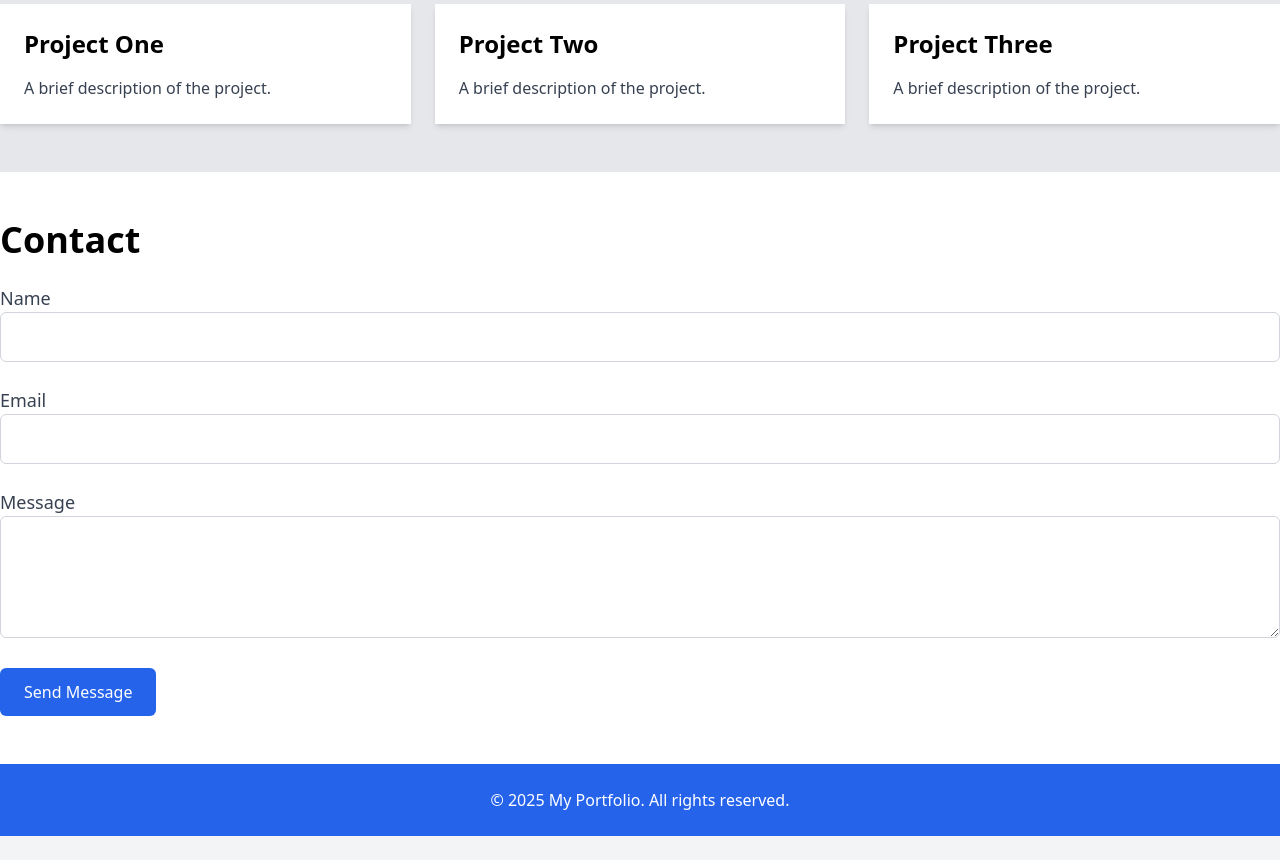
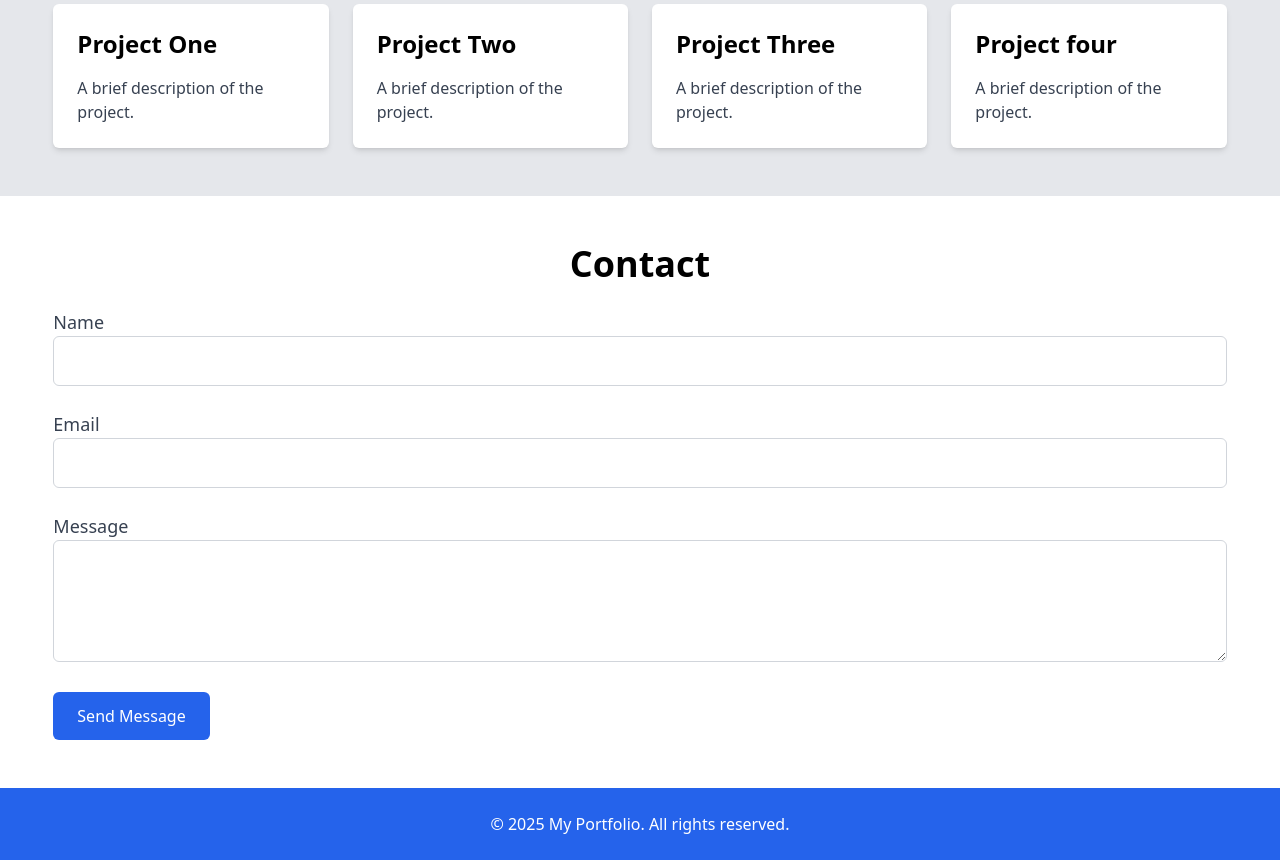
Before and after one commit to bharatroy4D/tailwind-responsive-portfolio, a plain HTML site: page index.html in a window 1280 px wide. Shown: the part 691-1551 px from the top of the page. Before the commit the page ends 1527 px from the top, so only its background shows below. Drawn offline with nearby package versions, Linux system fonts and the light colour scheme.

Commit message:
form section done

```diff
--- a/index.html
+++ b/index.html
@@ -50,22 +50,27 @@
 
     <!-- Projects Section -->
     <section id="projects" class="py-12 bg-gray-200">
-        <div class="container mx-auto">
-            <h2 class="text-4xl font-bold mb-6">Projects</h2>
-            <div class="grid grid-cols-3 gap-6">
+        <div class="container w-11/12 mx-auto">
+            <h2 class="text-4xl font-bold mb-6 text-center ">Projects</h2>
+            <div class="grid grid-cols-2 md:grid-cols-4 gap-6">
                 <!-- Project 1 -->
-                <div class="bg-white p-6 shadow-md">
+                <div class="bg-white p-6 rounded-md shadow-md">
                     <h3 class="text-2xl font-semibold mb-4">Project One</h3>
                     <p class="text-gray-700">A brief description of the project.</p>
                 </div>
                 <!-- Project 2 -->
-                <div class="bg-white p-6 shadow-md">
+                <div class="bg-white p-6 rounded-md shadow-md">
                     <h3 class="text-2xl font-semibold mb-4">Project Two</h3>
                     <p class="text-gray-700">A brief description of the project.</p>
                 </div>
                 <!-- Project 3 -->
-                <div class="bg-white p-6 shadow-md">
+                <div class="bg-white p-6 rounded-md shadow-md">
                     <h3 class="text-2xl font-semibold mb-4">Project Three</h3>
+                    <p class="text-gray-700">A brief description of the project.</p>
+                </div>
+                <!-- Project 4 -->
+                <div class="bg-white p-6 rounded-md shadow-md">
+                    <h3 class="text-2xl font-semibold mb-4">Project four</h3>
                     <p class="text-gray-700">A brief description of the project.</p>
                 </div>
             </div>
@@ -75,21 +80,23 @@
     <!-- Contact Section -->
     <section id="contact" class="py-12 bg-white">
         <div class="container mx-auto">
-            <h2 class="text-4xl font-bold mb-6">Contact</h2>
+            <h2 class="text-4xl font-bold mb-6 text-center">Contact</h2>
             <form class="space-y-6">
-                <div>
+                <div class="w-11/12  m-auto">
                     <label for="name" class="block text-lg font-medium text-gray-700">Name</label>
                     <input type="text" id="name" class="w-full p-3 border border-gray-300 rounded-md">
                 </div>
-                <div>
+                <div class="w-11/12  m-auto">
                     <label for="email" class="block text-lg font-medium text-gray-700">Email</label>
                     <input type="email" id="email" class="w-full p-3 border border-gray-300 rounded-md">
                 </div>
-                <div>
+                <div class="w-11/12  m-auto">
                     <label for="message" class="block text-lg font-medium text-gray-700">Message</label>
                     <textarea id="message" rows="4" class="w-full p-3 border border-gray-300 rounded-md"></textarea>
                 </div>
-                <button type="submit" class="bg-blue-600 text-white px-6 py-3 rounded-md">Send Message</button>
+               <div class="w-11/12  m-auto">
+                <button type="submit" class="bg-blue-600 text-white px-6 py-3 rounded-md ">Send Message</button>
+               </div>
             </form>
         </div>
     </section>
```
